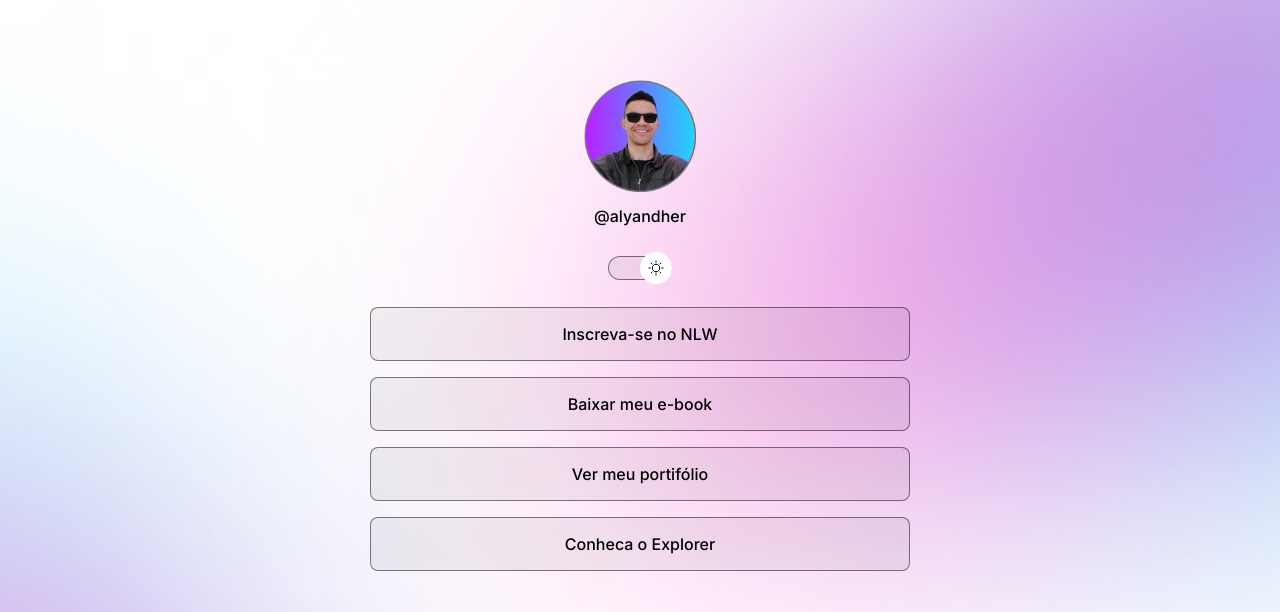
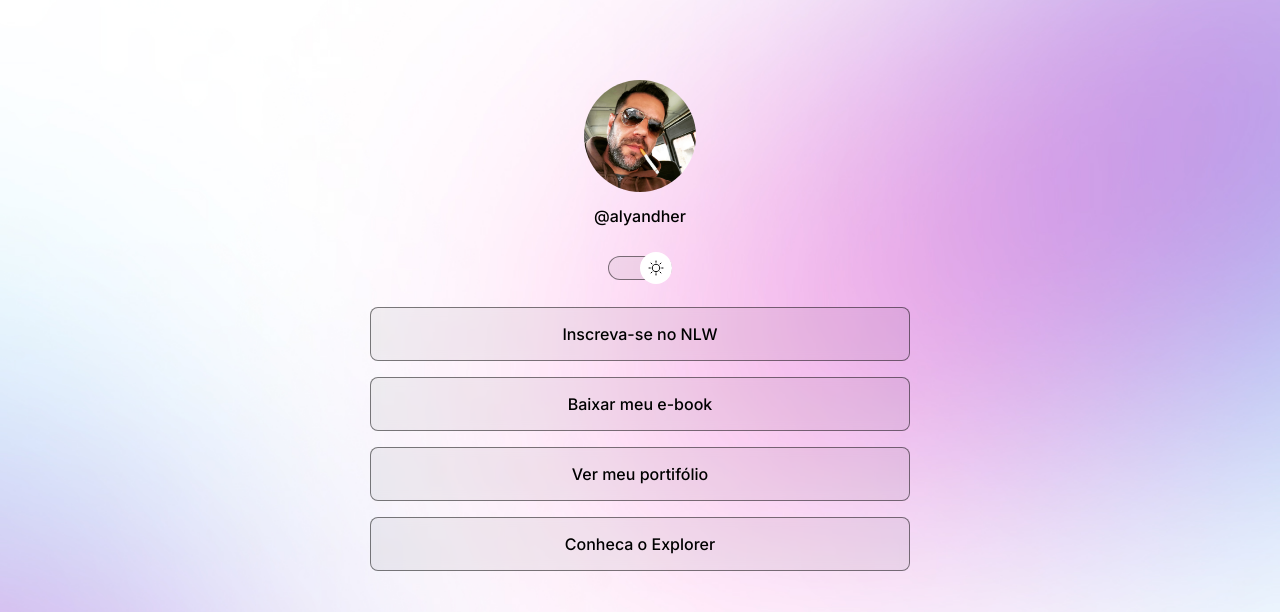
Before and after one commit to Alyandher/discover, a plain HTML site: page index.html in a window 1280 px wide. Both pictures are taken after a click on the element 640 px from the left and 267 px from the top of the page. Shown: the top 612 px of the page. Drawn offline with nearby package versions, Linux system fonts and the light colour scheme.

Commit message:
profile image change

```diff
--- a/index.html
+++ b/index.html
@@ -16,7 +16,7 @@
   <body>
     <div id="container">
       <div id="profile">
-        <img src="./assets/assets/avatar.png" alt="" />
+        <img src="./assets/assets/avatar.jpg" alt="" />
         <p>@alyandher</p>
       </div>
 
--- a/script.js
+++ b/script.js
@@ -8,9 +8,9 @@ function toggleMode() {
   // substituir a imagem
   if (html.classList.contains("light")) {
     // se tiver light mode, adcionar a imagem light
-    img.setAttribute("src", "./assets/assets/avatar-light.png")
+    img.setAttribute("src", "./assets/assets/avatar-light.jpg")
   } else {
     // se tiver sem light mode, manter a imagem normal
-    img.setAttribute("src", "./assets/assets/avatar.png")
+    img.setAttribute("src", "./assets/assets/avatar.jpg")
   }
 }
--- a/style.css
+++ b/style.css
@@ -49,6 +49,7 @@ body * {
 
 #profile img {
   width: 112px;
+  border-radius: 50%;
 }
 
 #profile p {
```
Also changed, not shown: assets/assets/avatar-light.jpg (added), assets/assets/avatar.jpg (added).
